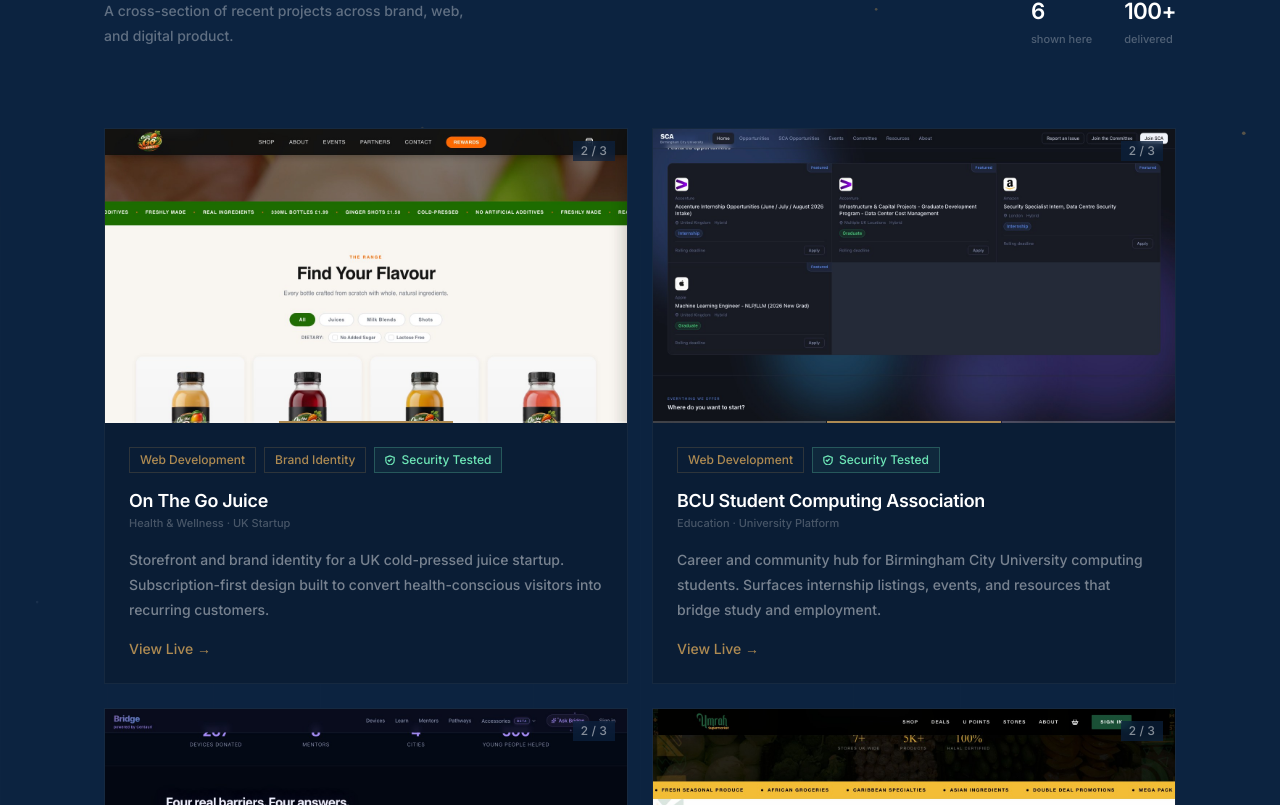
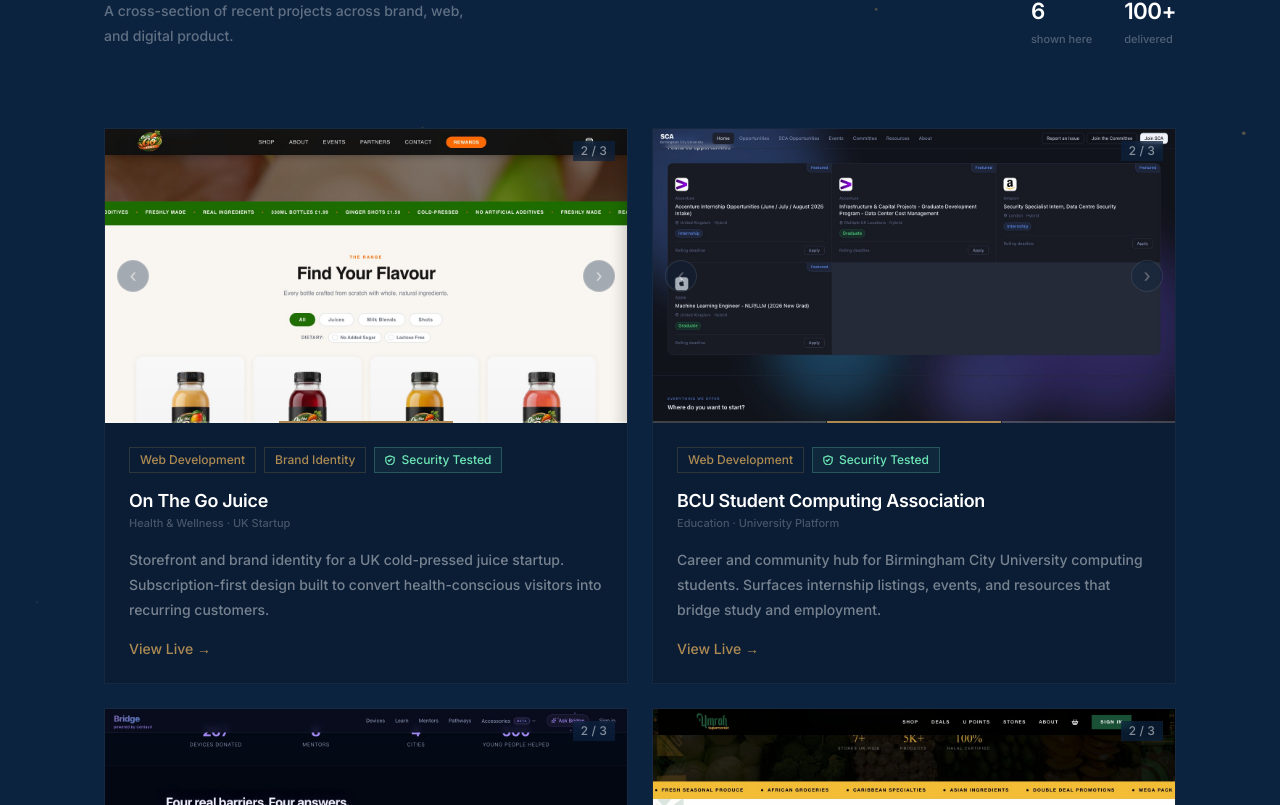
Before and after one commit to uffbilxl/keystone-digital-strategy, a Next.js app: page /work in a window 1280 px wide. Shown: the part 655-1460 px from the top of the page. Built offline with nearby package versions, Linux system fonts and the light colour scheme.

Commit message:
Carousel: arrows always visible, brighten on hover

```diff
--- a/src/components/sections/Portfolio.tsx
+++ b/src/components/sections/Portfolio.tsx
@@ -165,20 +165,34 @@
         ))}
       </div>
 
-      {/* Arrows */}
-      {slides.length > 1 && hovered && (
+      {/* Arrows — always visible, brighten on hover */}
+      {slides.length > 1 && (
         <>
           <button
             aria-label="Previous"
             onClick={() => setActive((i) => (i - 1 + slides.length) % slides.length)}
-            className="absolute left-3 top-1/2 -translate-y-1/2 z-10 flex items-center justify-center w-8 h-8 rounded-full"
-            style={{ background: "rgba(12,35,64,0.75)", border: "1px solid rgba(255,255,255,0.12)", color: "rgba(255,255,255,0.75)" }}
+            className="absolute left-3 top-1/2 -translate-y-1/2 z-10 flex items-center justify-center w-8 h-8 rounded-full transition-all duration-200"
+            style={{
+              background: "rgba(12,35,64,0.65)",
+              border: "1px solid rgba(255,255,255,0.18)",
+              color: "rgba(255,255,255,0.55)",
+              fontSize: "18px",
+              lineHeight: 1,
+              opacity: hovered ? 1 : 0.55,
+            }}
           >‹</button>
           <button
             aria-label="Next"
             onClick={next}
-            className="absolute right-3 top-1/2 -translate-y-1/2 z-10 flex items-center justify-center w-8 h-8 rounded-full"
-            style={{ background: "rgba(12,35,64,0.75)", border: "1px solid rgba(255,255,255,0.12)", color: "rgba(255,255,255,0.75)" }}
+            className="absolute right-3 top-1/2 -translate-y-1/2 z-10 flex items-center justify-center w-8 h-8 rounded-full transition-all duration-200"
+            style={{
+              background: "rgba(12,35,64,0.65)",
+              border: "1px solid rgba(255,255,255,0.18)",
+              color: "rgba(255,255,255,0.55)",
+              fontSize: "18px",
+              lineHeight: 1,
+              opacity: hovered ? 1 : 0.55,
+            }}
           >›</button>
         </>
       )}
```
